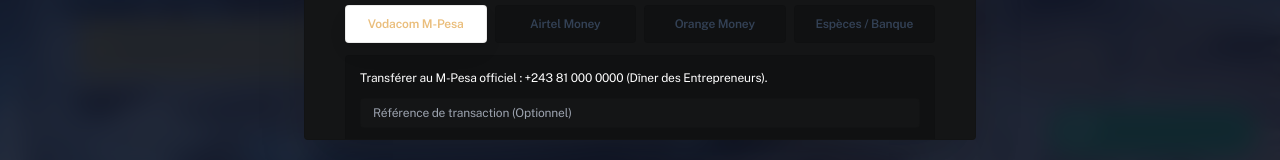
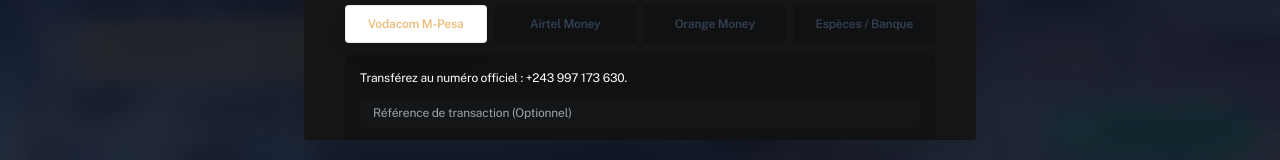
Before and after one commit to 7k-nd/Monsieur-Chey, a Next.js app: page / in a window 1280 px wide. Both pictures are taken after a click on the button "RÉSERVER". Shown: the part 620-780 px from the top of the page. Built offline with nearby package versions, Linux system fonts and the light colour scheme; no server answers; the database is empty; a web font is replaced by a local one.

Commit message:
Update official M-Pesa payment number
Co-authored-by: Copilot <223556219+Copilot@users.noreply.github.com>

```diff
--- a/src/app/globals.css
+++ b/src/app/globals.css
@@ -515,6 +515,10 @@ header:not(.nav-scrolled) a:hover,
   color: #475569 !important;
 }
 
+.light-mode .registration-payment-instructions {
+  color: #f8fafc !important;
+}
+
 .light-mode .border-white\/10,
 .light-mode .border-white\/15,
 .light-mode .border-white\/20,
--- a/src/components/RegistrationModal.tsx
+++ b/src/components/RegistrationModal.tsx
@@ -330,8 +330,8 @@ export default function RegistrationModal({ isOpen, onClose, defaultCategory = '
               </div>
 
               <div className="p-3.5 bg-[#101112] border border-white/10 rounded text-xs space-y-1">
-                <p className="text-white/80">
-                  {paymentMethod === 'mpesa' && 'Transférer au M-Pesa officiel : +243 81 000 0000 (Dîner des Entrepreneurs).'}
+                <p className="registration-payment-instructions text-white/90">
+                  {paymentMethod === 'mpesa' && 'Transférez au numéro officiel : +243 997 173 630.'}
                   {paymentMethod === 'airtel' && 'Transférer au Airtel Money : +243 99 000 0000 (Dîner des Entrepreneurs).'}
                   {paymentMethod === 'orange' && 'Transférer au Orange Money : +243 89 000 0000 (Dîner des Entrepreneurs).'}
                   {paymentMethod === 'cash' && 'Règlement en espèces auprès du secrétariat ou par virement bancaire.'}
```
